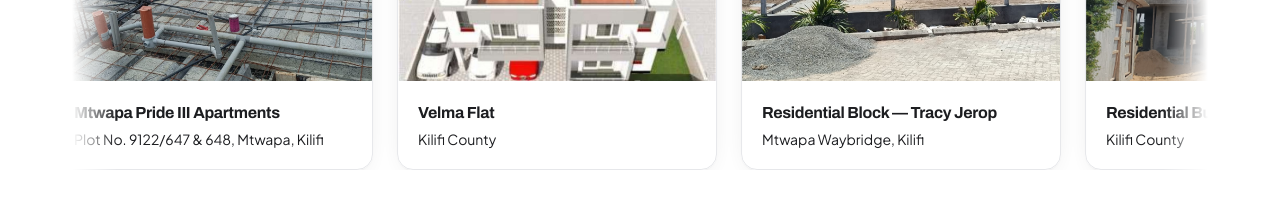
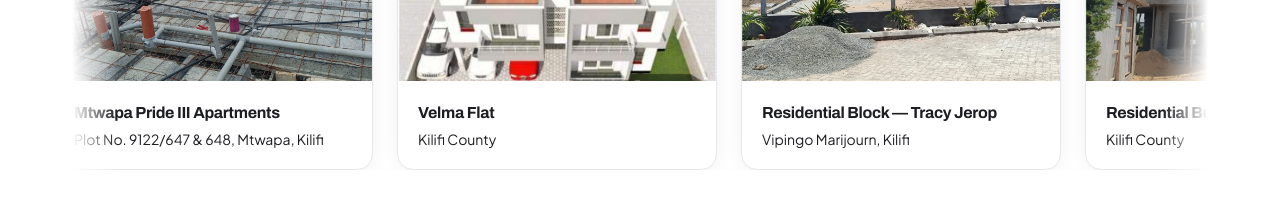
Before and after one commit to jacksonlumumba2026-web/jayfel-engineering, a React (Vite) app: page / in a window 1280 px wide. Shown: the part 4500-4719 px from the top of the page. Built offline with nearby package versions, Linux system fonts and the light colour scheme.

Commit message:
Correct Tracy Jerop project location to Vipingo Marijourn
Was listed as Mtwapa Waybridge, Kilifi.

```diff
--- a/src/data/site.ts
+++ b/src/data/site.ts
@@ -165,7 +165,7 @@ export const PROJECTS: Project[] = [
     slug: 'residential-block-tracy-jerop',
     name: 'Residential Block — Tracy Jerop',
     status: 'Completed',
-    location: 'Mtwapa Waybridge, Kilifi',
+    location: 'Vipingo Marijourn, Kilifi',
     client: 'Tracy Jerop',
     description:
       'A private residential block with a stone perimeter wall and gate, completed as a two-storey structure in concrete block work.',
```
